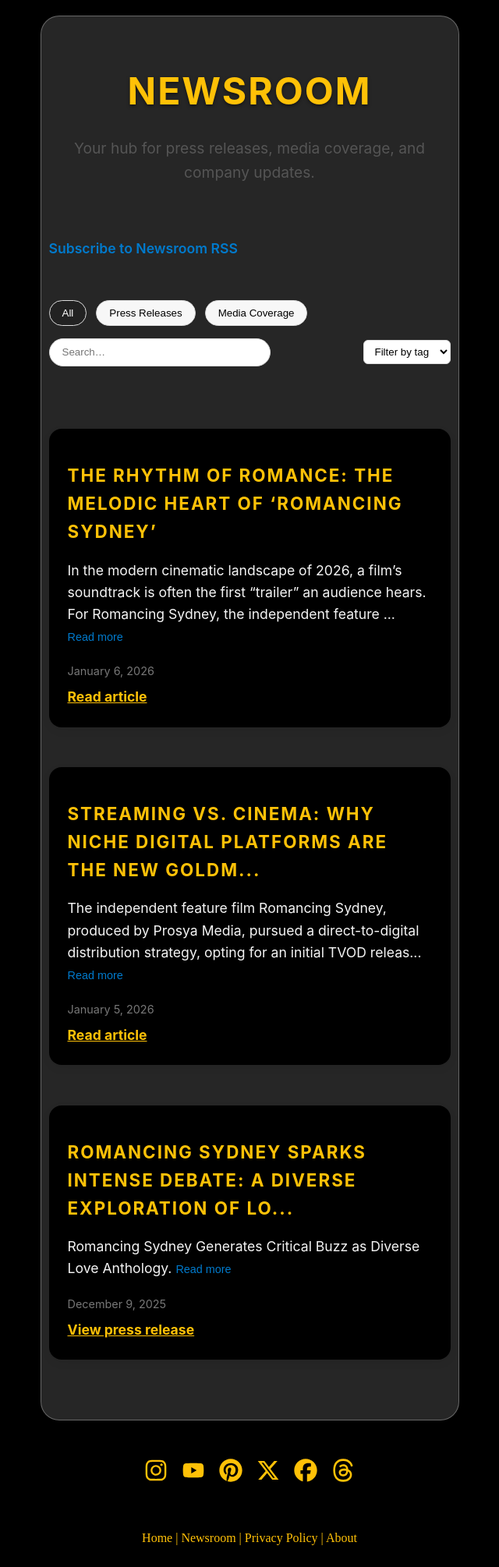
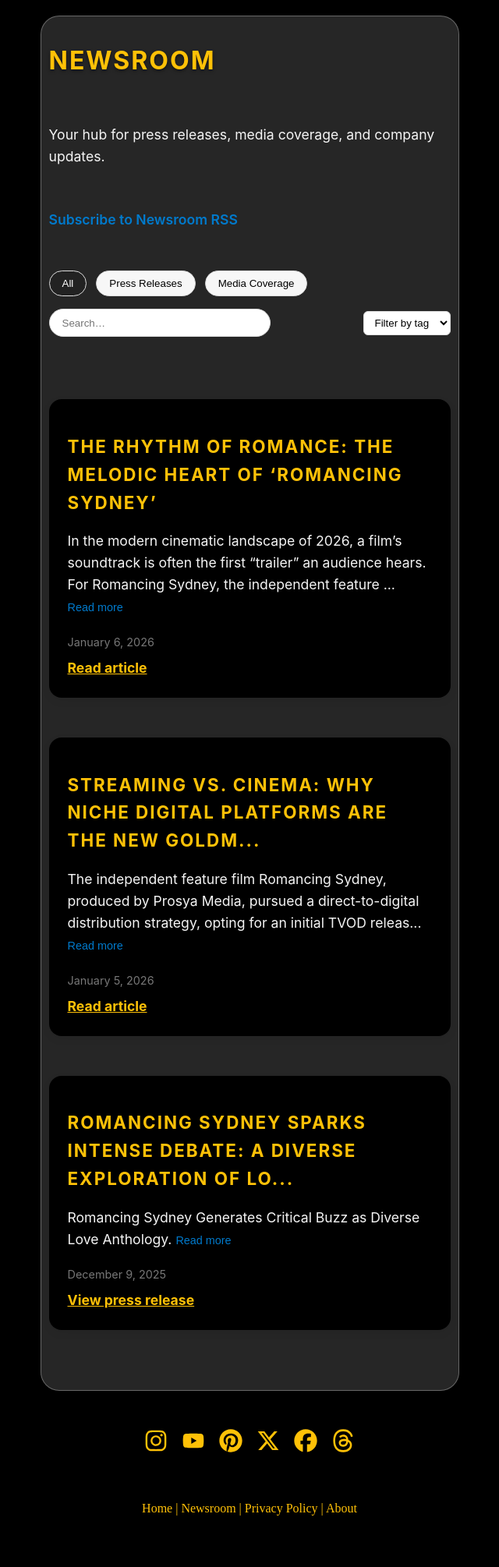
Before and after one commit to prosyamedia/website, a Jekyll site: the page built from newsroom.html, in a window 1280 px wide. Shown: the whole page at 78% size, without its empty margins (320-960 px from the left). Built offline with Jekyll 4.4.1, drawn with Linux system fonts in a browser that asks for light colours; after the commit the page ends 1972 px from its top, so only the background shows below that.

Commit message:
Reduce space at top of newsroom

```diff
--- a/newsroom.html
+++ b/newsroom.html
@@ -20,10 +20,10 @@ pagination:
 
 {% assign featured_items = all_items | where: "featured", true | sort: "date" | reverse %}
 
-<div class="newsroom-hero">
+<!-- <div class="newsroom-hero"> -->
   <h1>Newsroom</h1>
   <p>Your hub for press releases, media coverage, and company updates.</p>
-</div>
+<!-- </div> -->
 
 <p class="rss-subscribe">
   <a href="/newsroom.xml">Subscribe to Newsroom RSS</a>
```
